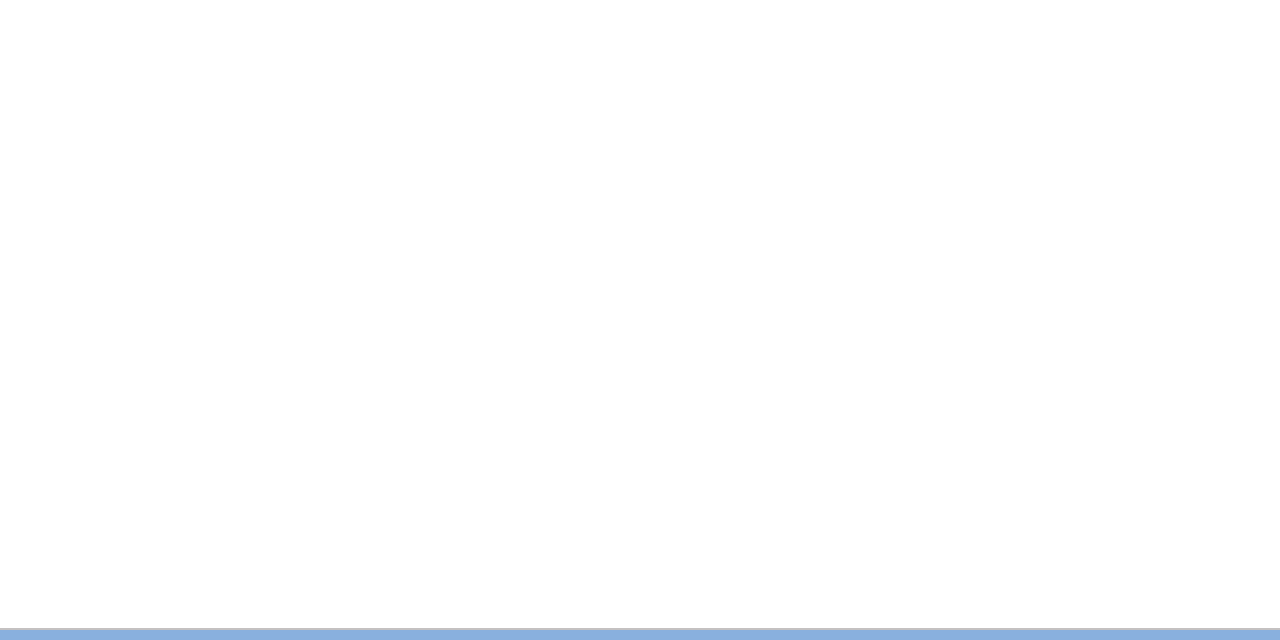
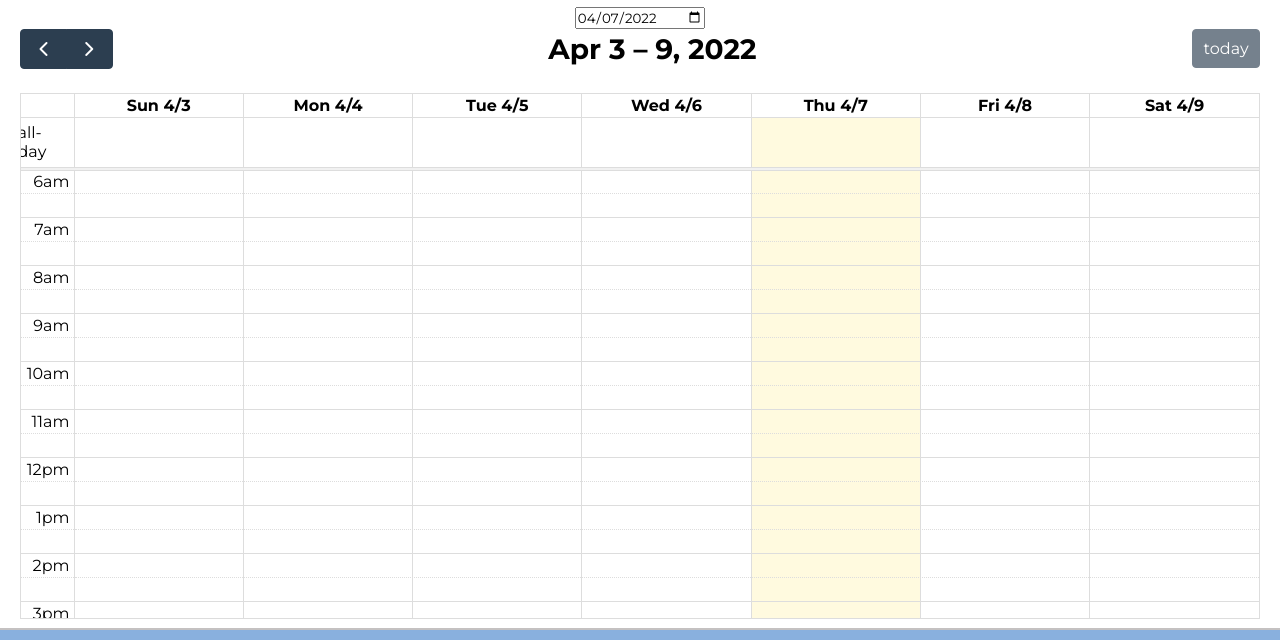
Before and after one commit to madalinavarga/-UNI-TW-Multi-Calendar-Monitor, a plain HTML site: page views/Calendar/calendar.html in a window 1280 px wide. Shown: the part 112-752 px from the top of the page. Drawn offline with nearby package versions, Linux system fonts and the light colour scheme; files whose address does not match are found by name.

Commit message:
added fullCalendar and date-picker

```diff
--- a/views/Calendar/calendar.html
+++ b/views/Calendar/calendar.html
@@ -10,6 +10,12 @@
       rel="stylesheet"
       href="https://cdnjs.cloudflare.com/ajax/libs/font-awesome/4.7.0/css/font-awesome.min.css"
     />
+    <link
+      href="https://cdn.jsdelivr.net/npm/fullcalendar@5.10.2/main.min.css"
+      rel="stylesheet"
+    />
+    <script src="https://cdn.jsdelivr.net/npm/fullcalendar@5.10.2/main.min.js"></script>
+
     <title>MyTime</title>
   </head>
   <body>
@@ -23,14 +29,21 @@
         <a class="navbar-items active-navbar-item" href="./calendar.html"
           >Calendar</a
         >
-        <a class="navbar-items" href="#">Requests</a>
+        <a class="navbar-items" href="../Requests/requests.html">Requests</a>
         <a class="navbar-items" href="../UserProfile/userProfile.html"
           >Profile</a
         >
       </div>
       <i class="fa fa-bars hamburger-menu fa-2x" onclick="showMobileMenu()"></i>
     </div>
-    <div class="container"></div>
+    <div class="container">
+      <div>
+        <input type="date" id="date-picker" name="trip-start" />
+      </div>
+
+      <div id="calendar"></div>
+    </div>
+
     <div class="footer">
       <p>Copyright &copy 2022 Multi-Calendar. All rights reserved.</p>
       <div class="icons-container">
@@ -46,5 +59,6 @@
       </div>
     </div>
     <script src="../../public/script/script.js"></script>
+    <script src="./script/calendar.js"></script>
   </body>
 </html>
--- /dev/null
+++ b/views/Calendar/script/calendar.js
@@ -0,0 +1,48 @@
+let calendar;
+document.addEventListener("DOMContentLoaded", function () {
+  let calendarEl = document.getElementById("calendar");
+  calendar = new FullCalendar.Calendar(calendarEl, {
+    initialView: "timeGridWeek",
+    headerToolbar: {
+      left: "prev,next",
+      center: "title",
+      right: "today",
+    },
+    dateClick: function (info) {
+      pickDate(info.dateStr);
+      //   alert("Clicked on: " + info.dateStr);
+
+      //   alert("Coordinates: " + info.jsEvent.pageX + "," + info.jsEvent.pageY);
+      //   alert("Current view: " + info.view.type);
+      // change the day's background color just for fun
+      info.dayEl.style.backgroundColor = "red";
+    },
+
+    // select: function (info) {
+    //   alert(
+    //     "selected " +
+    //       info.startStr +
+    //       " to " +
+    //       info.endStr +
+    //       " on resource " +
+    //       info.resource.id
+    //   );
+    // },
+  });
+
+  calendar.render();
+});
+
+const inputDate = document.getElementById("date-picker");
+
+inputDate.value = new Date().toISOString().split("T")[0];
+
+const datePickerInput = (ev) => {
+  calendar.gotoDate(ev.target.value);
+};
+
+inputDate.addEventListener("input", datePickerInput);
+
+const pickDate = (selectedDate) => {
+  console.log(selectedDate);
+};
--- /dev/null
+++ b/views/Calendar/style/style.scss
@@ -0,0 +1,10 @@
+.container {
+    overflow-x: hidden;
+    #calendar {
+        width: 100%;
+        height: 100%;
+        padding-left: 20px;
+        padding-bottom: 20px;
+        padding-right: 20px;
+    }
+}
```
Also changed, not shown: views/Requests/requests.html (+20 -22 lines), views/Calendar/style/style.css, 1 other file.
